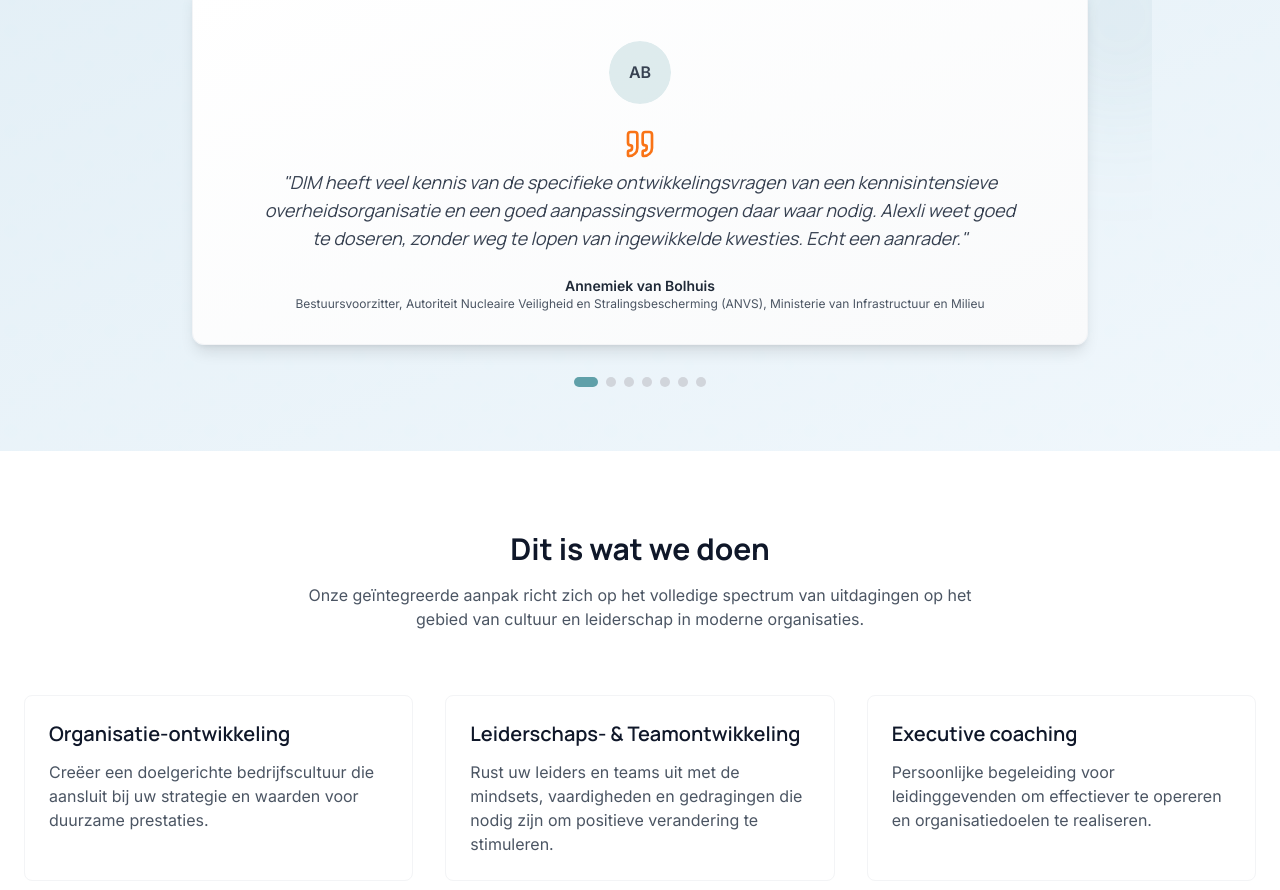
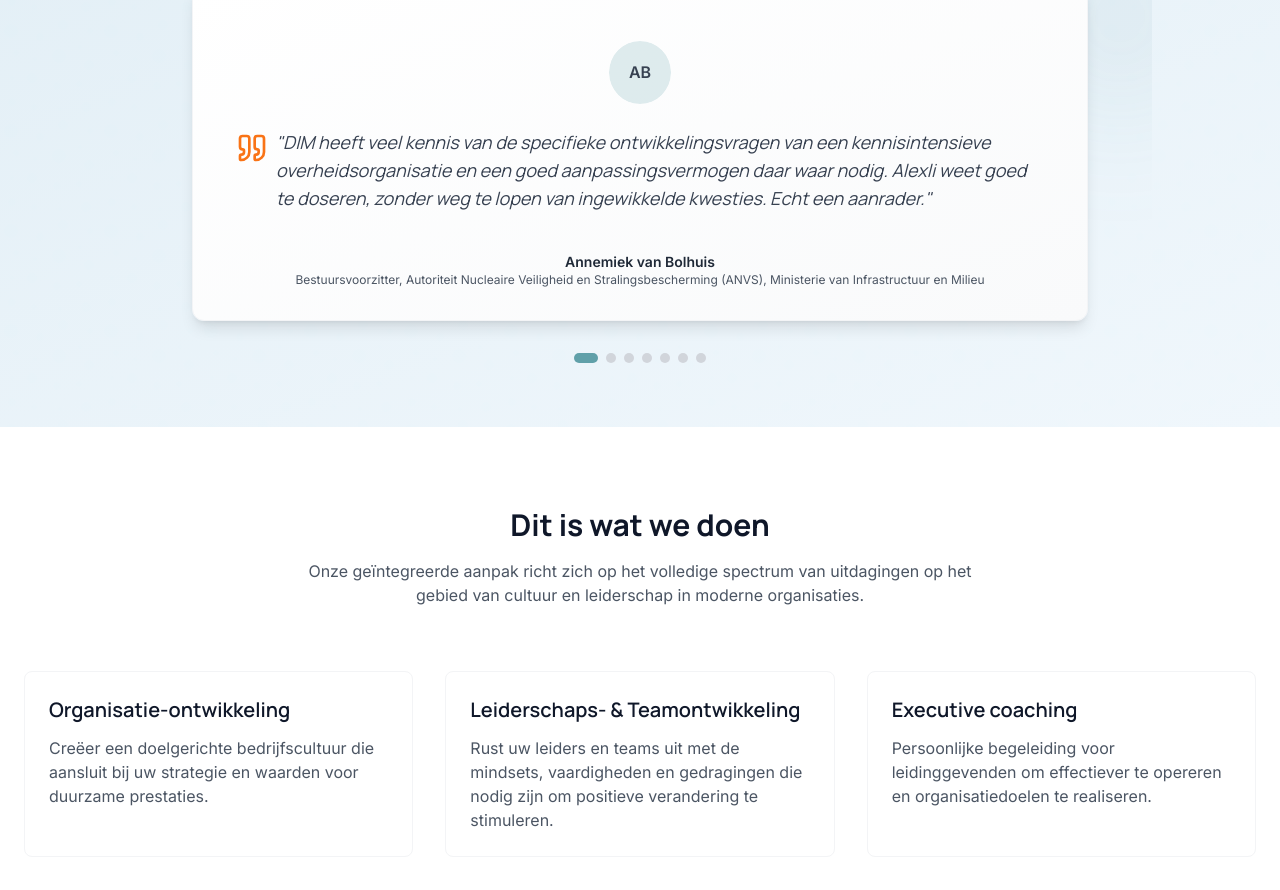
Before and after one commit to dimamsterdam/dim-amsterdam, a React (Vite) app: page /variant-minimalist in a window 1280 px wide. Shown: the part 880-1770 px from the top of the page. Built offline with nearby package versions, Linux system fonts and the light colour scheme.

Commit message:
Adjust quote icon position
Move the quote icon in the testimonial component to be in front of the quote instead of centered above it.

```diff
--- a/src/components/EnhancedTestimonialsGallery.tsx
+++ b/src/components/EnhancedTestimonialsGallery.tsx
@@ -1,4 +1,3 @@
-
 import { useEffect, useState } from "react";
 import { motion, AnimatePresence } from "framer-motion";
 import { Quote } from "lucide-react";
@@ -94,9 +93,7 @@ const EnhancedTestimonialsGallery = () => {
         }} transition={{
           duration: 0.5
         }} className="px-4 py-8 rounded-xl bg-gradient-to-br from-white to-gray-50 shadow-lg border border-gray-100 relative z-10">
-            {/* Remove the absolute positioning for better connection with the content */}
             <div className="text-center pt-6">
-              {/* Avatar positioned at the top center */}
               <div className="flex justify-center mb-6">
                 <Avatar className="h-[62.5px] w-[62.5px]">
                   <AvatarFallback className={`text-md font-semibold ${testimonials[activeIndex].color} text-gray-700`}>
@@ -105,14 +102,12 @@ const EnhancedTestimonialsGallery = () => {
                 </Avatar>
               </div>
 
-              <div className="relative mb-2">
-                {/* Centered quote icon that visually connects to the blockquote */}
-                <Quote className="h-8 w-8 text-[#F97316] mx-auto mb-2" />
+              <div className="flex items-start justify-center mb-4">
+                <Quote className="h-8 w-8 text-[#F97316] mr-2 flex-shrink-0 mt-1" />
+                <blockquote className="text-base md:text-lg font-display text-gray-700 italic mb-6 text-left max-w-3xl">
+                  "{testimonials[activeIndex].quote}"
+                </blockquote>
               </div>
-
-              <blockquote className="text-base md:text-lg font-display text-gray-700 italic mb-6 max-w-3xl mx-auto">
-                "{testimonials[activeIndex].quote}"
-              </blockquote>
 
               <div className="flex items-center justify-center">
                 <div>
@@ -124,13 +119,11 @@ const EnhancedTestimonialsGallery = () => {
           </motion.div>
         </AnimatePresence>
 
-        {/* Indicators */}
         <div className="flex justify-center mt-8 space-x-2">
           {testimonials.map((_, index) => <button key={index} onClick={() => goToTestimonial(index)} className={`w-2.5 h-2.5 rounded-full transition-all duration-300 ${index === activeIndex ? "bg-primary w-6" : "bg-gray-300 hover:bg-gray-400"}`} aria-label={`Go to testimonial ${index + 1}`} />)}
         </div>
       </div>
 
-      {/* Decorative elements to make the design pop */}
       <div className="absolute -top-16 -right-16 w-48 h-48 bg-primary/10 rounded-full blur-3xl"></div>
 
     </div>;
```
